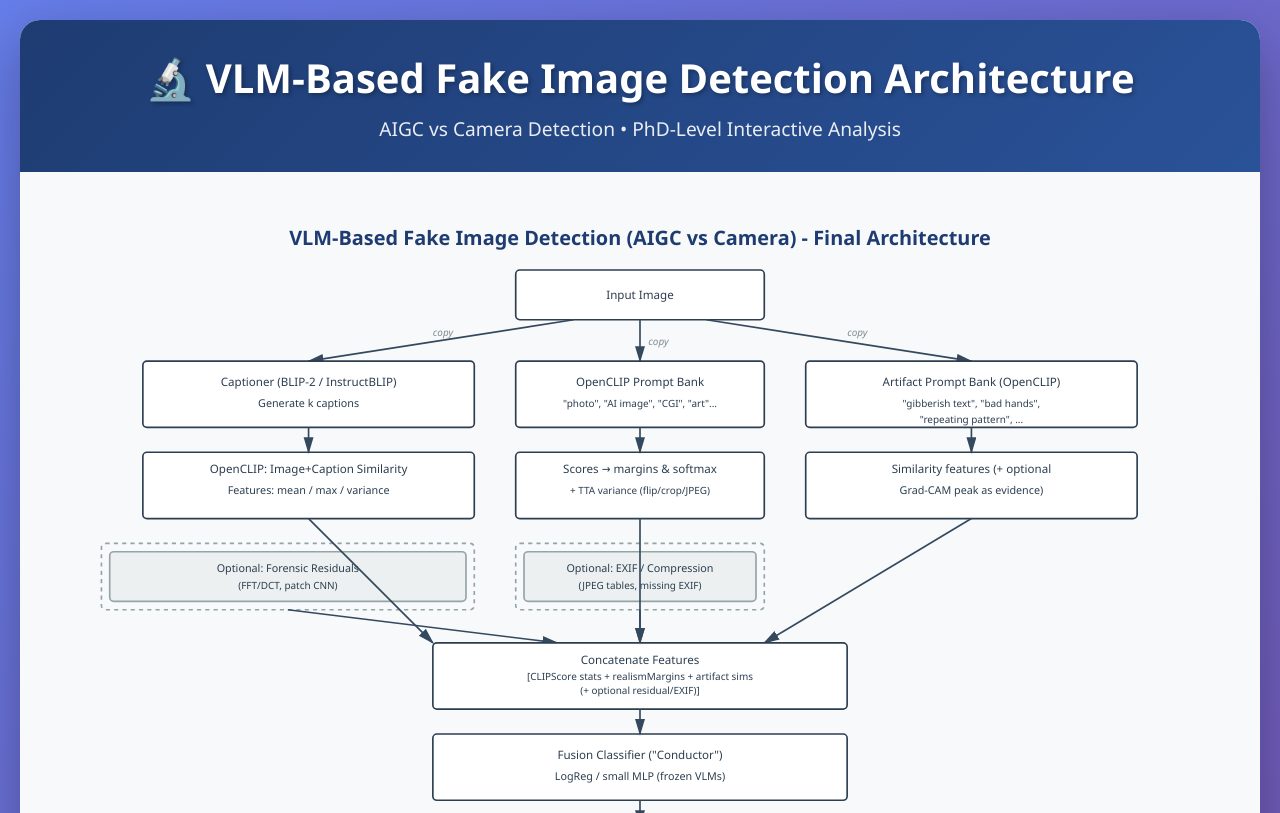
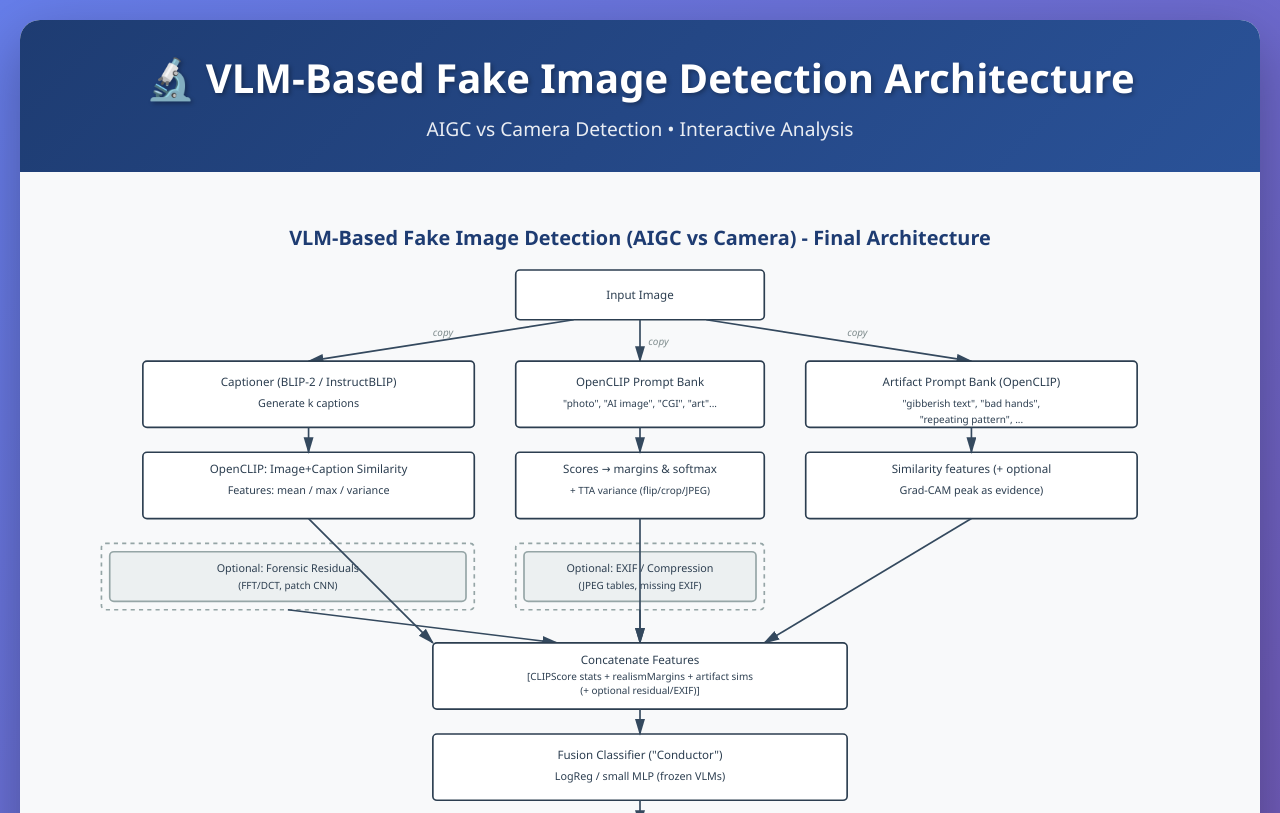
Before and after one commit to saptarshihalder/PaperDiscuss, a plain HTML site: page index.html in a window 1280 px wide. Shown: the top 813 px of the page. Drawn offline with Linux system fonts and the light colour scheme.

Commit message:
Update project description in index.html

```diff
--- a/index.html
+++ b/index.html
@@ -10,7 +10,7 @@
     <div class="container">
         <header>
             <h1>🔬 VLM-Based Fake Image Detection Architecture</h1>
-            <p>AIGC vs Camera Detection • PhD-Level Interactive Analysis</p>
+            <p>AIGC vs Camera Detection • Interactive Analysis</p>
         </header>
 
         <div class="main-content">
```
